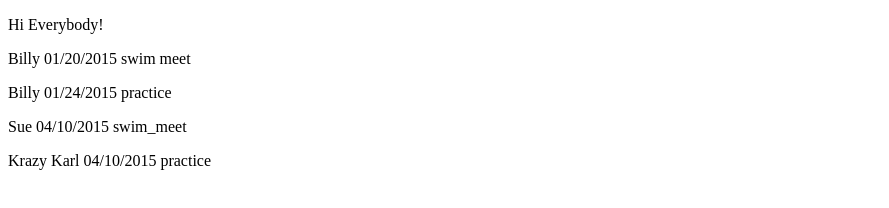
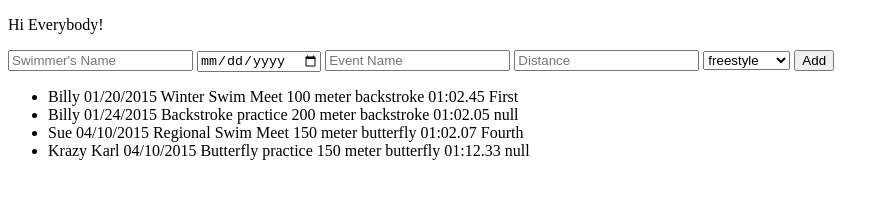
Before and after one commit to Karobka/swim_pr, a website: page public/index.html in a window 1280 px wide. Shown: the whole page, without its empty margins (0-889 px from the left). Drawn offline with nearby package versions, Linux system fonts and the light colour scheme.

Commit message:
adding form

```diff
--- a/public/app.js
+++ b/public/app.js
@@ -8,8 +8,8 @@ var MOCK_STATS = {
             itemDate: "01/20/2015",
             itemType: "swim meet",
             itemName: "Winter Swim Meet",
-            eventStroke: "backstroke",
-            eventDistance: 100,
+            itemStroke: "backstroke",
+            itemDistance: 100,
             finishTime: "01:02.45",
             ranking: "First"
         },
@@ -20,8 +20,8 @@ var MOCK_STATS = {
             itemDate: "01/24/2015",
             itemType: "practice",
             itemName: "Backstroke practice",
-            eventStroke: "backstroke",
-            eventDistance: 200,
+            itemStroke: "backstroke",
+            itemDistance: 200,
             finishTime: "01:02.05",
             ranking: null
         },
@@ -32,8 +32,8 @@ var MOCK_STATS = {
             itemDate: "04/10/2015",
             itemType: "swim_meet",
             itemName: "Regional Swim Meet",
-            eventStroke: "butterfly",
-            eventDistance: 150,
+            itemStroke: "butterfly",
+            itemDistance: 150,
             finishTime: "01:02.07",
             ranking: "Fourth"
         },
@@ -44,10 +44,10 @@ var MOCK_STATS = {
             itemDate: "04/10/2015",
             itemType: "practice",
             itemName: "Butterfly practice",
-            eventStroke: "butterfly",
-            eventDistance: 150,
+            itemStroke: "butterfly",
+            itemDistance: 150,
             finishTime: "01:12.33",
-            ranking: "Fourth"
+            ranking: null
         },
     ]
 };
@@ -58,12 +58,15 @@ function getItems(callMeBack) {
 
 function displayItem(item) {
     for (index in item.swim_history){
-        $('body').append(
-            '<div>' +
-                '<p>' + item.swim_history[index].swimrName + ' ' +
+        $('.results_list').append(
+                '<li>' + item.swim_history[index].swimrName + ' ' +
                     item.swim_history[index].itemDate + ' ' +
-                    item.swim_history[index].itemType + '</p>' +
-            '</div>');
+                    item.swim_history[index].itemName + ' ' +
+                    item.swim_history[index].itemDistance + ' meter ' +
+                    item.swim_history[index].itemStroke + ' ' +
+                    item.swim_history[index].finishTime + ' ' +
+                    item.swim_history[index].ranking + '</li>'
+            );
     }
 }
 
@@ -74,3 +77,8 @@ function getdisplayItems() {
 $(function() {
     getdisplayItems();
 })
+
+$('.add_record').submit(function(event) {
+    event.preventDefault();
+
+});
--- a/public/index.html
+++ b/public/index.html
@@ -6,6 +6,32 @@
     </head>
     <body>
         <p>Hi Everybody!</p>
+        <form action="" class="add_record">
+            <label for="">
+                <input type="text" name="swimr_name" placeholder="Swimmer's Name">
+            </label>
+            <label for="">
+                <input type="date" name="item_date" placeholder="Date">
+            </label>
+            <label for="">
+                <input type="text" name="item_name" placeholder="Event Name">
+            </label>
+            <label for="">
+                <input type="number" name="item_distance" placeholder="Distance">
+            </label>
+            <label for="">
+                <select name="stroke" id="item_stroke">
+                    <option value="freestyle">freestyle</option>
+                    <option value="backstroke">backstroke</option>
+                    <option value="butterfly">butterfly</option>
+                </select>
+            </label>
+            <button type="submit">Add</button>
+        </form>
+
+        <ul class="results_list">
+
+        </ul>
 
         <script src="https://ajax.googleapis.com/ajax/libs/jquery/3.1.0/jquery.min.js"></script>
         <script src="app.js"></script>
```
